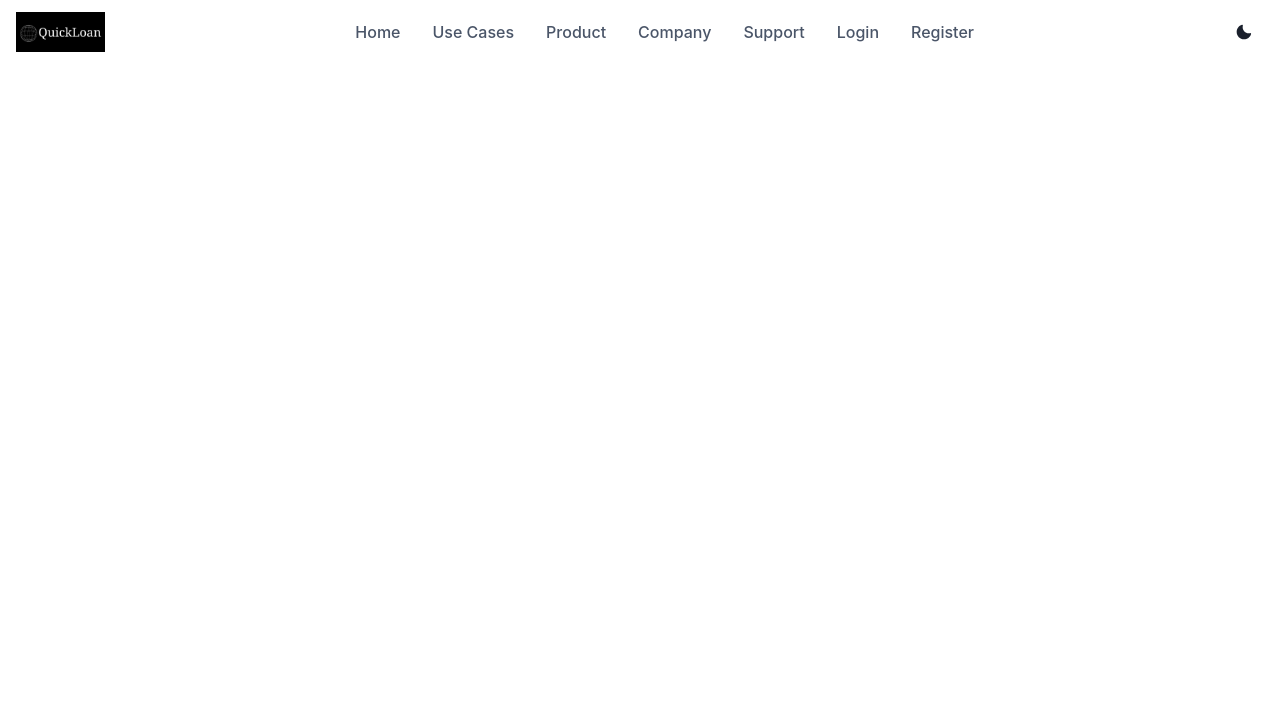
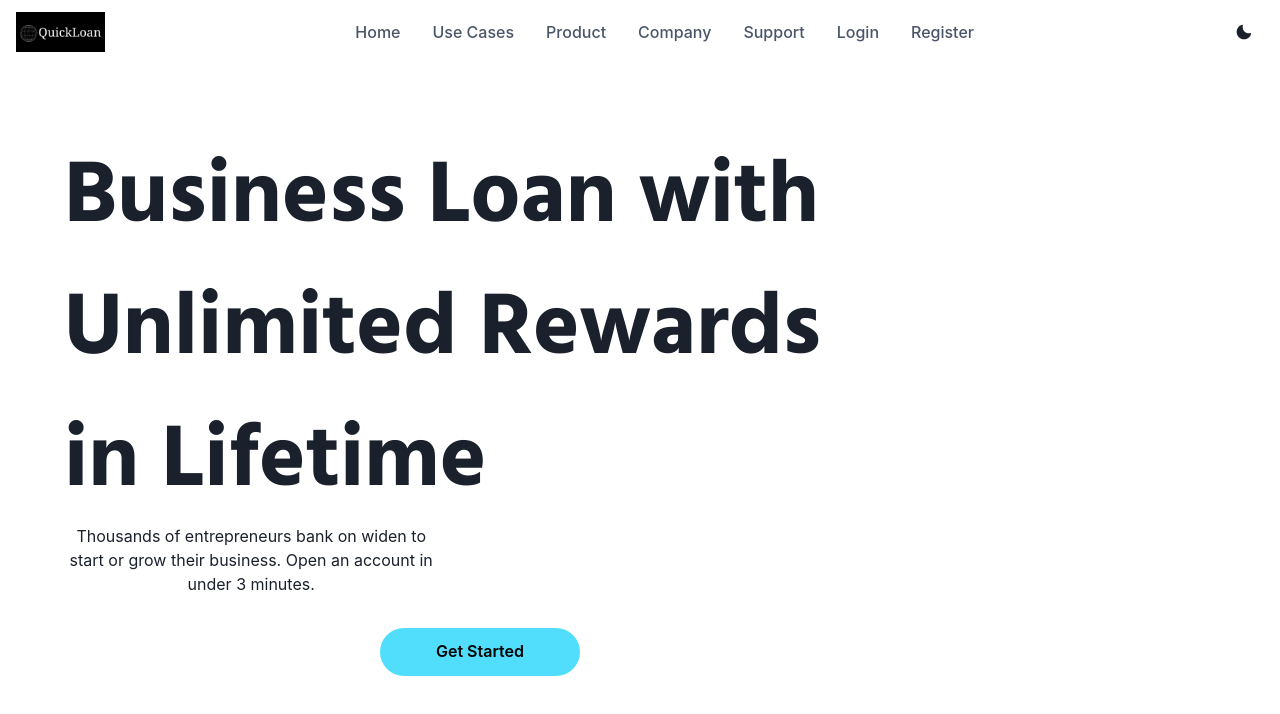
Before and after one commit to sagardeswal123/decorous-lake-5250, a React (Create React App) app in the folder project/: page / in a window 1280 px wide. Shown: the top 714 px of the page. Built offline with nearby package versions, Linux system fonts and the light colour scheme.

Commit message:
HomePage

```diff
--- a/project/public/index.html
+++ b/project/public/index.html
@@ -24,7 +24,15 @@
       work correctly both with client-side routing and a non-root public URL.
       Learn how to configure a non-root public URL by running `npm run build`.
     -->
-    <title>React App</title>
+
+    <link rel="preconnect" href="https://fonts.googleapis.com" />
+    <link rel="preconnect" href="https://fonts.gstatic.com" crossorigin />
+    <link
+      href="https://fonts.googleapis.com/css2?family=Hind+Siliguri:wght@700&display=swap"
+      rel="stylesheet"
+    />
+
+    <title>Quick Loan</title>
   </head>
   <body>
     <noscript>You need to enable JavaScript to run this app.</noscript>
--- a/project/src/App.js
+++ b/project/src/App.js
@@ -1,10 +1,11 @@
 import "./App.css";
-import HomePage from "./Pages/HomePage";
-import NavBar from './Components/NavBar';
+import NavBar from "./Components/NavBar";
+import MainRoutes from "./Pages/MainRoutes";
 function App() {
   return (
     <div className="App">
-      <HomePage />
+      <NavBar />
+      <MainRoutes />
     </div>
   );
 }
--- a/project/src/Pages/HomePage.jsx
+++ b/project/src/Pages/HomePage.jsx
@@ -1,10 +1,34 @@
-import React from 'react'
-import NavBar from '../Components/NavBar'
+import React from "react";
+import styles from "./HomePage.module.css";
+import { Button, ButtonGroup } from "@chakra-ui/react";
 
 const HomePage = () => {
   return (
-    <div><NavBar/></div>
-  )
-}
+    <div>
+      <div style={{ width: "65%", height: "500px", margin: "5%" }}>
+        <h1 className={styles.siliguri}>
+          Business Loan with Unlimited Rewards in Lifetime
+        </h1>
+        <h3 style={{ width: "45%" }}>
+          Thousands of entrepreneurs bank on widen to start or grow their
+          business. Open an account in under 3 minutes.
+        </h3>
+        <Button
+        size="md"
+        height="48px"
+        width="200px"
+        backgroundColor="#51defc"
+        borderRadius="50px"
+        color="black"
+        mt={8}
+      >
+        Get Started
+      </Button>
+      </div>
 
-export default HomePage
+
+    </div>
+  );
+};
+
+export default HomePage;
--- /dev/null
+++ b/project/src/Pages/HomePage.module.css
@@ -0,0 +1,18 @@
+*{
+    margin: 0;
+    padding: 0;
+    box-sizing: border-box;
+}
+.siliguri{
+    font-family: 'Hind Siliguri', sans-serif;
+    font-size: 5.5rem;
+    text-align: left;
+}
+.buttonStarted{
+    border: 1px solid red;
+    width: 10%;
+    height:50px;
+    background-color: green;
+    border-radius: 30%;
+    padding: 5px;
+}
```
